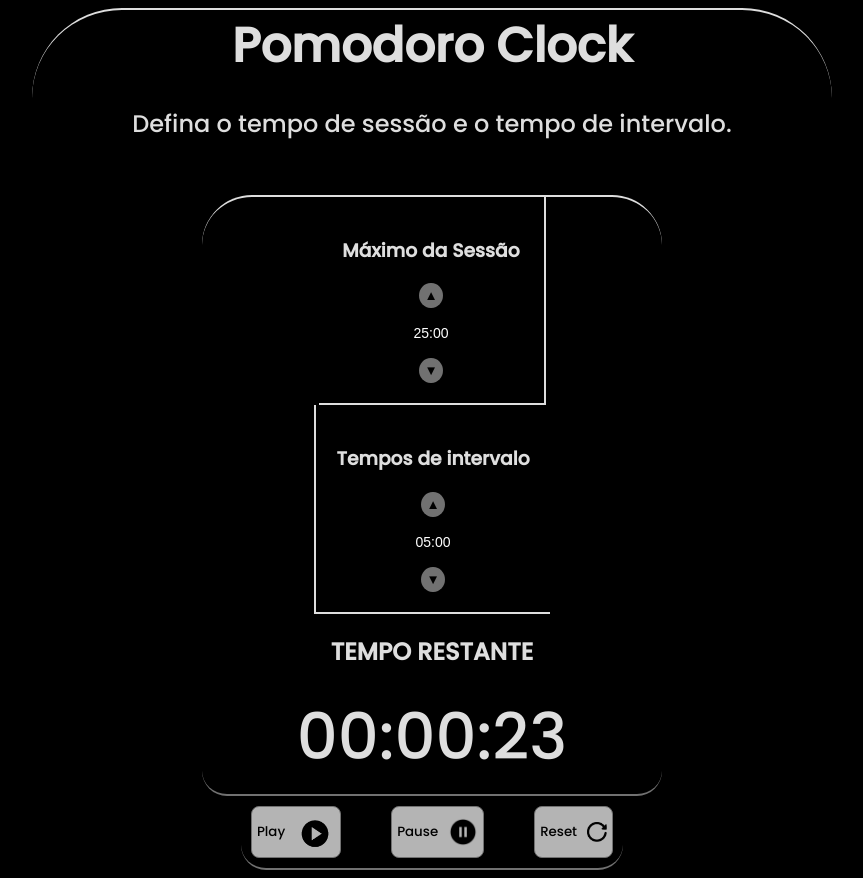
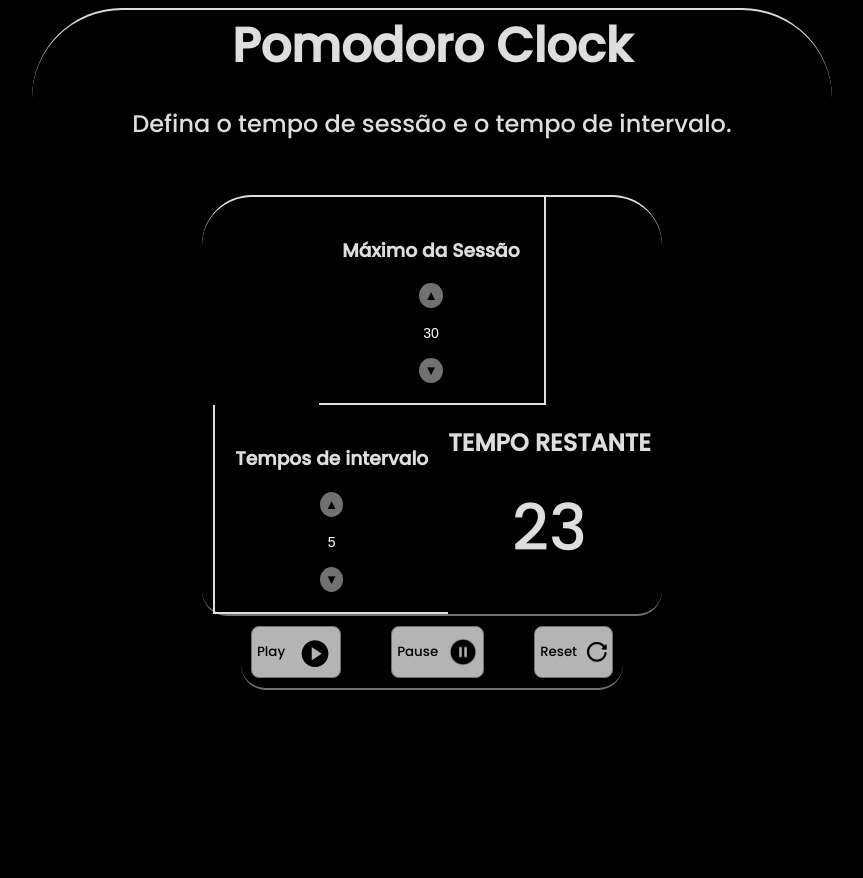
Before and after one commit to AntonyCosta/pomodoro-clock, a plain HTML site: page index.html in a window 1280 px wide. Both pictures are taken after a click on the button "Play". Shown: the whole page, without its empty margins (208-1071 px from the left). After the commit the page ends 800 px from the top, so only its background shows below. Drawn offline with Linux system fonts and the light colour scheme; a web font is replaced by a local one.

Commit message:
atualizacoes

```diff
--- a/index.html
+++ b/index.html
@@ -23,19 +23,19 @@
       <div class="cronometro-sessao" id="cronometro-sessao">
         <h3>Máximo da Sessão</h3>
         <button class="botao-bg up" type="number" onclick="upTime('#tempo-sessao')">▲</button>
-        <input class="modificador" value="25:00" id="tempo-sessao" />
+        <input class="modificador" value="30" id="tempo-sessao" />
         <button class="botao-bg down" type="number" onclick="downTime('#tempo-sessao')">▼</button>
       </div>
 
       <div class="cronometro-intervalo" id="cronometro-intervalo">
         <h3>Tempos de intervalo</h3>
         <button class="botao-bg up" type="number" onclick="upTime('#tempo-intervalo')">▲</button>
-        <input class="modificador" value="05:00" id="tempo-intervalo"/>
+        <input class="modificador" value="5" id="tempo-intervalo"/>
         <button class="botao-bg down" type="number" onclick="downTime('#tempo-intervalo')">▼</button>
       </div>
       <div class="cronometro-bg">
         <h2>Tempo Restante</h2>
-        <span class="tempo-restante">25:00</span>
+        <div class="tempo-restante">25</div>
       </div>
     </section>
     <footer>
--- a/script.js
+++ b/script.js
@@ -1,21 +1,13 @@
-function convertHMS(value) {
-    const sec = parseInt(value, 10);
-    let hours   = Math.floor(sec / 3600);
-    let minutes = Math.floor((sec - (hours * 3600)) / 60);
-    let seconds = sec - (hours * 3600) - (minutes * 60);
-    if (hours   < 10) {hours   = "0"+hours;}
-    if (minutes < 10) {minutes = "0"+minutes;}
-    if (seconds < 10) {seconds = "0"+seconds;}
-    return hours+':'+minutes+':'+seconds;
-}
+let sessao = document.querySelector('.modificador').innerHTML;
 
 function upTime(local){
     let sessaoTempo = parseFloat(document.querySelector(local).value);
     sessaoTempo += 5;
     document.querySelector(local).value = sessaoTempo;
 
-    if(local=='#tempo-sessao')
-    document.querySelector('.tempo-restante').innerHTML = convertHMS(sessaoTempo);
+    if(local =='#tempo-sessao') {
+    document.querySelector('.tempo-restante').innerHTML = sessaoTempo;
+}
 }
 
 function downTime(local){
@@ -26,28 +18,29 @@ function downTime(local){
         document.querySelector(local).value = 0;
     }
     if(local=='#tempo-sessao') {
-    document.querySelector('.tempo-restante').innerHTML = convertHMS(sessaoTempo);
+    document.querySelector('.tempo-restante').innerHTML = sessaoTempo;
     }
 }
 
-let tempoRestante = parseFloat(document.querySelector('.tempo-restante').innerHTML);
-
 function countdown(){
+    let tempoRestante = parseFloat(document.querySelector('.tempo-restante').innerHTML);
     tempoRestante -= 1;
-    document.querySelector('.tempo-restante').innerHTML = convertHMS(tempoRestante);
-
+ document.querySelector('.tempo-restante').innerHTML = tempoRestante;
     if(tempoRestante < 0){
         document.querySelector('.tempo-restante').innerHTML = document.querySelector('#tempo-intervalo').value;
         document.querySelector('h2').textContent = "Intervalo";
     }
+    else if (tempoRestante < 0) {
+
+    }
 }
 
 let myTime;
+// let myInterval;
 function controlTimer(action) {
     if(action == "play"){
         document.querySelector('#play-botao').disabled = true;
-        myTime = setInterval(function () { convertHMS(countdown()) }, 1000);
-
+        myTime = setInterval(function () { countdown() }, 1000);
     }
     else if(action == "pause"){
         document.querySelector('#play-botao').disabled = false;
@@ -55,7 +48,7 @@ function controlTimer(action) {
     }
     else if (action == "reset"){
         clearInterval();
-        document.querySelector('.tempo-restante').innerHTML = convertHMS(document.querySelector('#tempo-sessao').value)
+        document.querySelector('.tempo-restante').innerHTML = document.querySelector('#tempo-sessao').value
         document.querySelector('h2').textContent = "Tempo Restante";
     }
 }
```
Also changed, not shown: style.css (line endings or trailing spaces).
